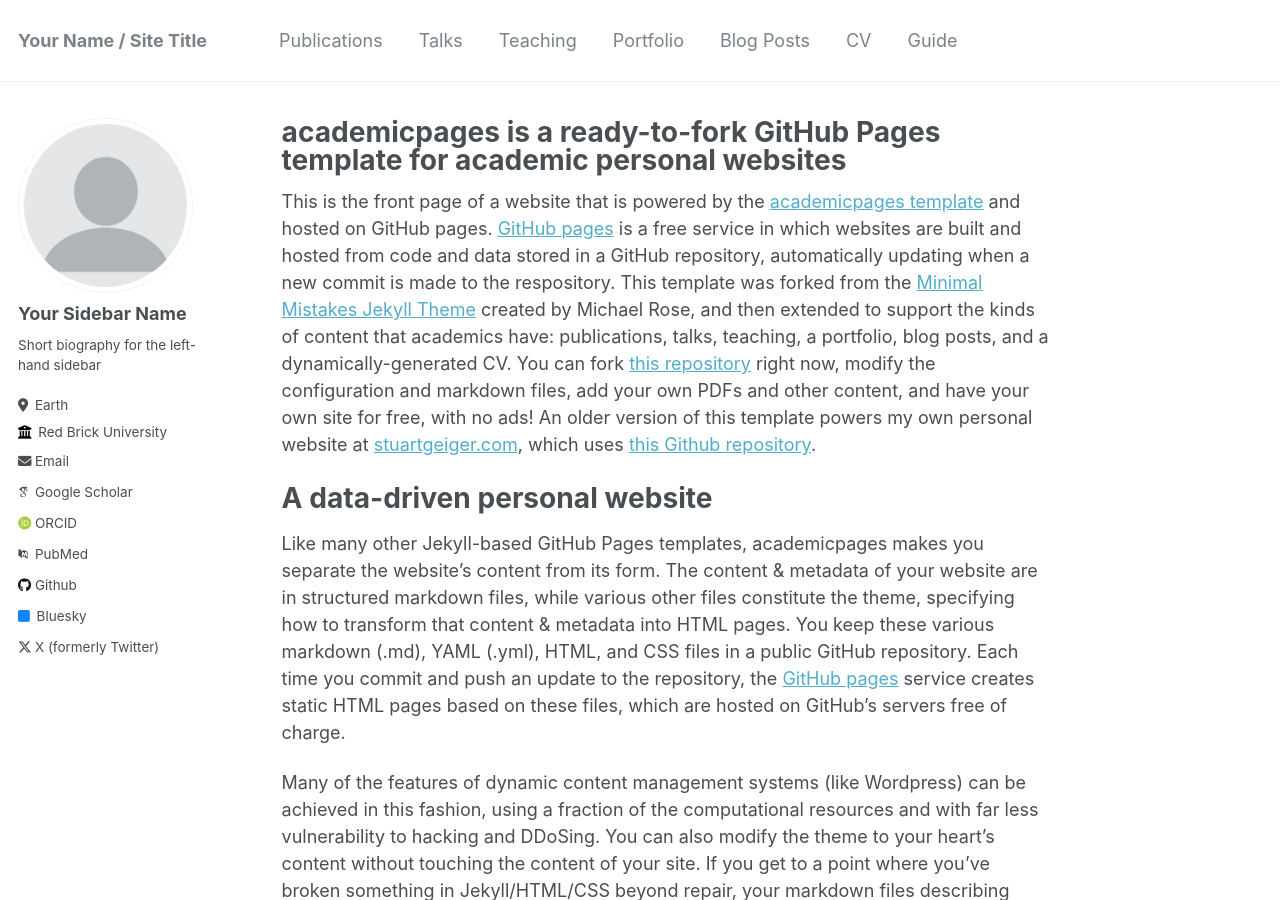
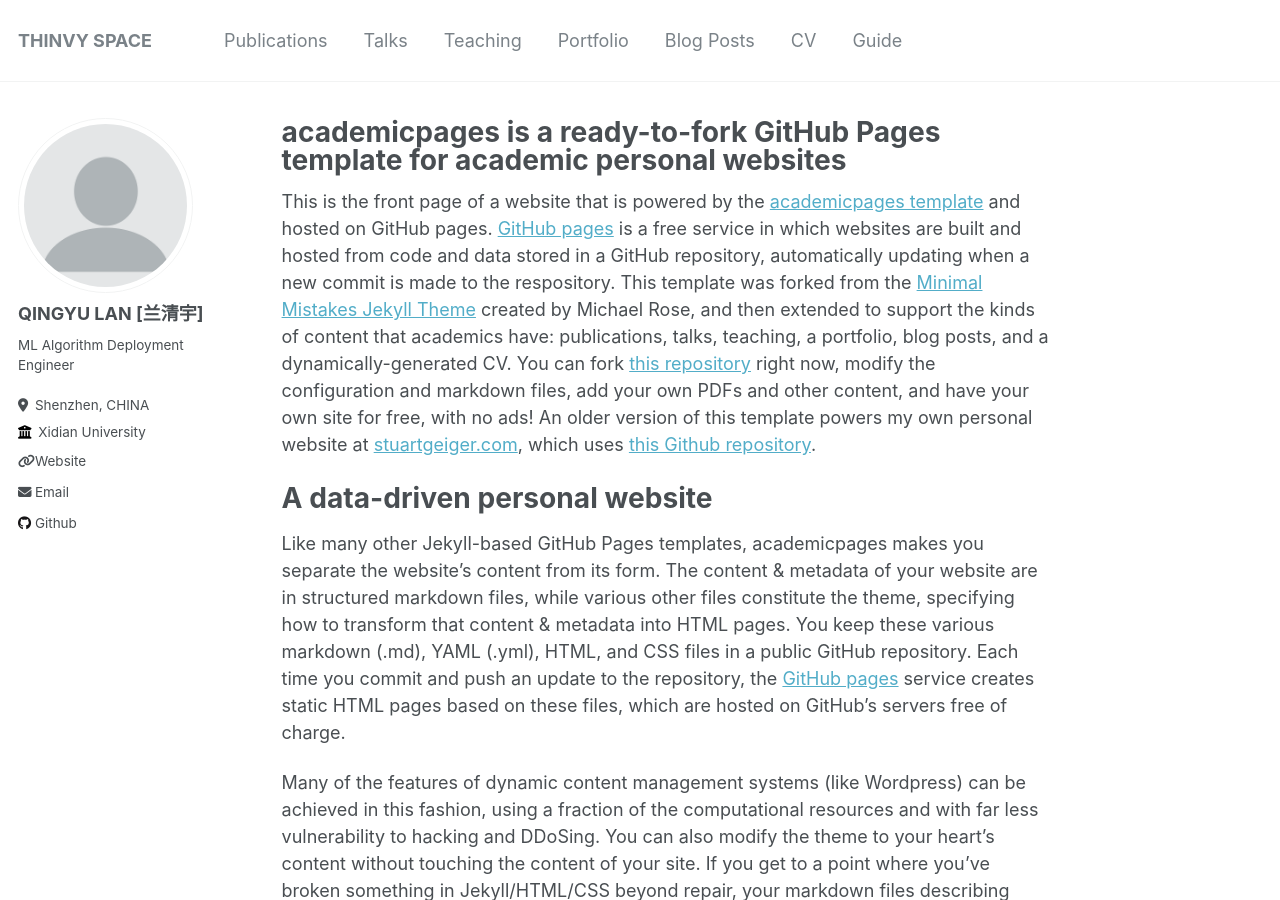
Before and after one commit to ThinvySpace/ThinvySpace.github.io, a Jekyll site: the page built from _pages/about.md, in a window 1280 px wide and 900 px high. Built offline with Jekyll 4.4.1, drawn with Linux system fonts in a browser that asks for light colours; some web fonts are replaced.

Commit message:
Update _config.yml

```diff
--- a/_config.yml
+++ b/_config.yml
@@ -8,7 +8,7 @@
 
 # Basic Site Settings
 locale                   : "en-US"
-title                    : "Your Name / Site Title"
+title                    : "THINVY SPACE"
 title_separator          : "-"
 name                     : &name "Thinvy"
 description              : &description "personal description"
@@ -22,32 +22,32 @@ repository               : "https://ThinvySpace.github.io"
 author:
   # Biographic information
   avatar           : "profile.png"
-  name             : "Your Sidebar Name"
+  name             : "QINGYU LAN [兰清宇]"
   pronouns         : # example: "she/her"
-  bio              : "Short biography for the left-hand sidebar"
-  location         : "Earth"
-  employer         : "Red Brick University"
-  uri              : # URL
-  email            : "none@example.org"
+  bio              : "ML Algorithm Deployment Engineer"
+  location         : "Shenzhen, CHINA"
+  employer         : "Xidian University"
+  uri              : https://ThinvySpace.github.io
+  email            : "qingyulann@foxmail.com"
 
   # Academic websites
   arxiv            : # URL - Update with the correct link to your profile
-  googlescholar    : "https://scholar.google.com/citations?user=PS_CX0AAAAAJ"
+  googlescholar    : # "https://scholar.google.com/citations?user=PS_CX0AAAAAJ"
   impactstory      : # URL
-  orcid            : "http://orcid.org/yourorcidurl"
-  pubmed           : "https://www.ncbi.nlm.nih.gov/pubmed/?term=john+snow"
+  orcid            : # "http://orcid.org/yourorcidurl"
+  pubmed           : # "https://www.ncbi.nlm.nih.gov/pubmed/?term=john+snow"
   researchgate     : # URL
 
   # Repositories and software development
   bitbucket        : # Username - Update with your username on the site
   codepen          : # Username
   dribbble         : # Username
-  github           : "academicpages"
+  github           : "https://github.com/thinvy"
   kaggle           : # Username
   stackoverflow    : # User number or user number and name (i.e., use "1" or "1/jeff-atwood")
 
   # Social media
-  bluesky          : "bsky.app" # Replace this with you Bluesky username
+  bluesky          : # "bsky.app" # Replace this with you Bluesky username
   facebook         : # Username
   flickr           : # Username
   foursquare       : # Username
@@ -64,7 +64,7 @@ author:
   steam            : # Username
   telegram         : # URL
   tumblr           : # Username
-  twitter          : "UniofOxford"  # Replace this with your X / Twitter handle
+  twitter          : # "UniofOxford"  # Replace this with your X / Twitter handle
   vine             : # Username
   weibo            : # Username
   wikipedia        : # Username
```
